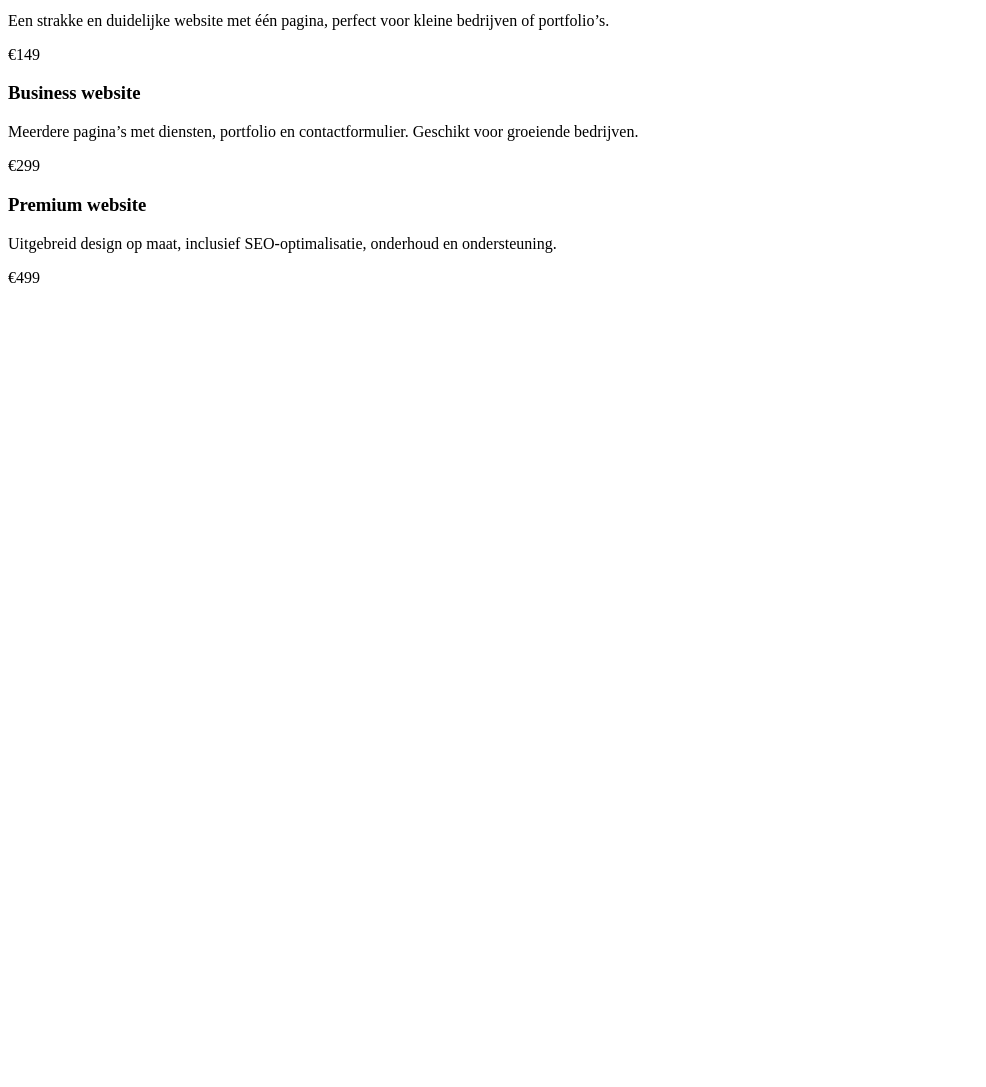
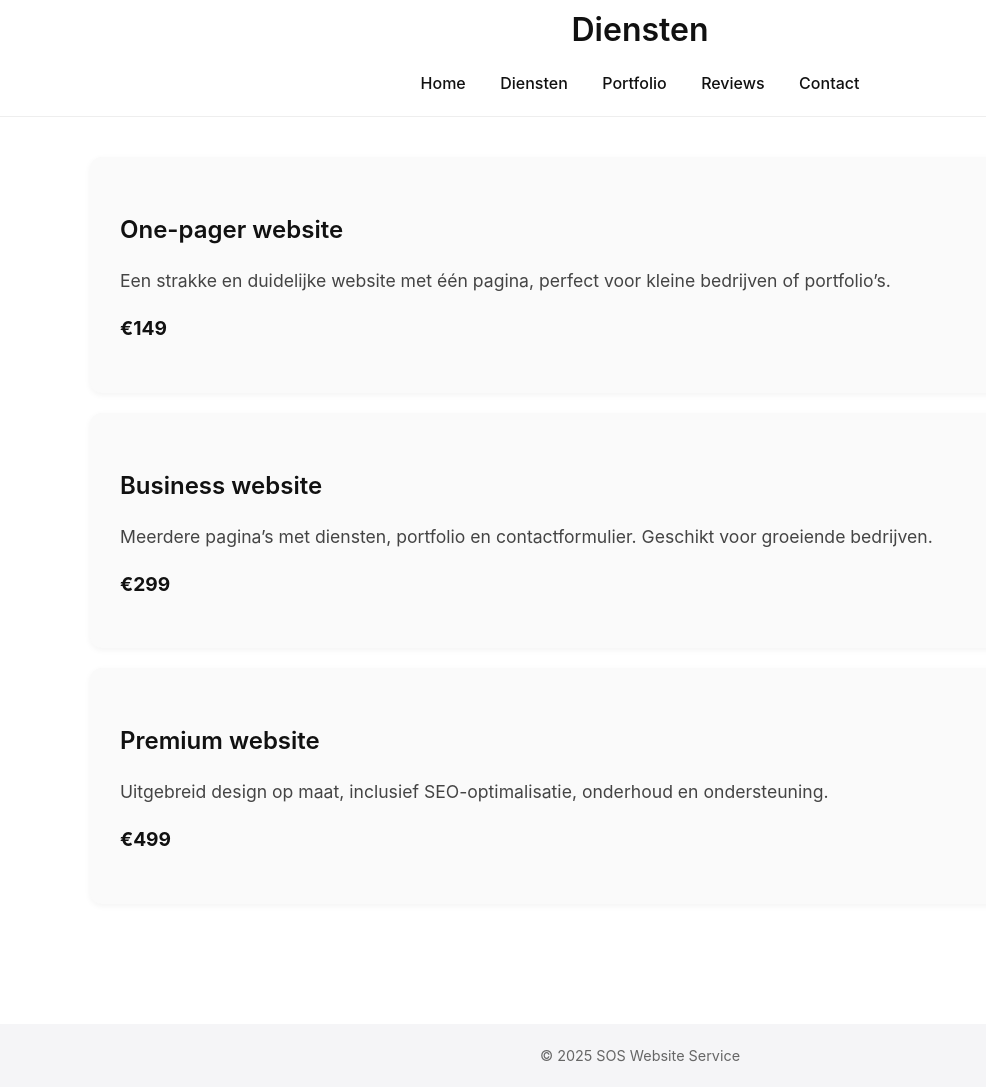
Before and after one commit to account779/WebsiteToday, a plain HTML site: page diensten.html in a window 1280 px wide. Shown: the part 37-1124 px from the top of the page, without its empty margins (0-986 px from the left). Before the commit the page ends 800 px from the top, so only its background shows below. Drawn offline with Linux system fonts and the light colour scheme.

Commit message:
Update diensten.html

```diff
--- a/diensten.html
+++ b/diensten.html
@@ -1,3 +1,24 @@
+<!DOCTYPE html>
+<html lang="nl">
+<head>
+  <meta charset="UTF-8">
+  <meta name="viewport" content="width=device-width, initial-scale=1.0">
+  <title>Diensten - SOS Website Service</title>
+  <link rel="stylesheet" href="style.css">
+</head>
+<body>
+
+<header>
+  <h1>Diensten</h1>
+  <nav>
+    <a href="index.html">Home</a>
+    <a href="diensten.html">Diensten</a>
+    <a href="portfolio.html">Portfolio</a>
+    <a href="reviews.html">Reviews</a>
+    <a href="contact.html">Contact</a>
+  </nav>
+</header>
+
 <main>
   <section>
     <div class="service-card">
@@ -19,3 +40,10 @@
     </div>
   </section>
 </main>
+
+<footer>
+  © 2025 SOS Website Service
+</footer>
+
+</body>
+</html>
```
